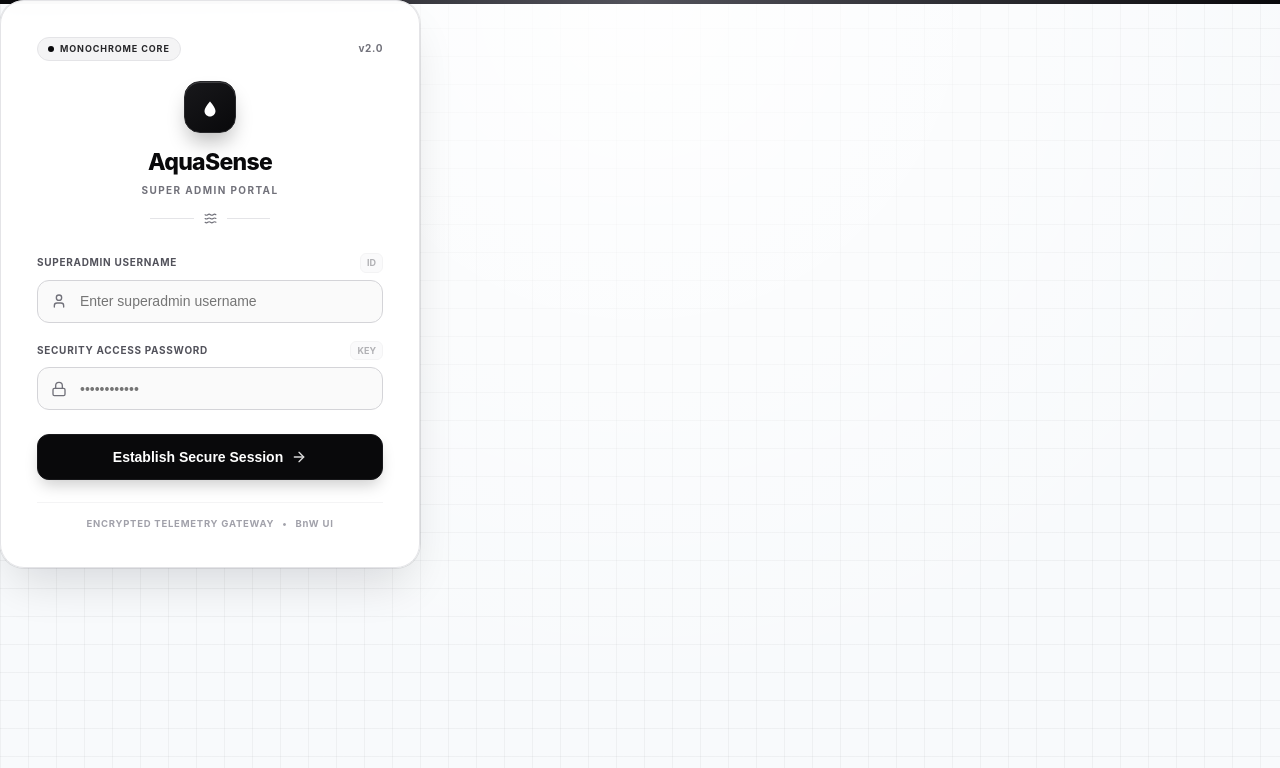
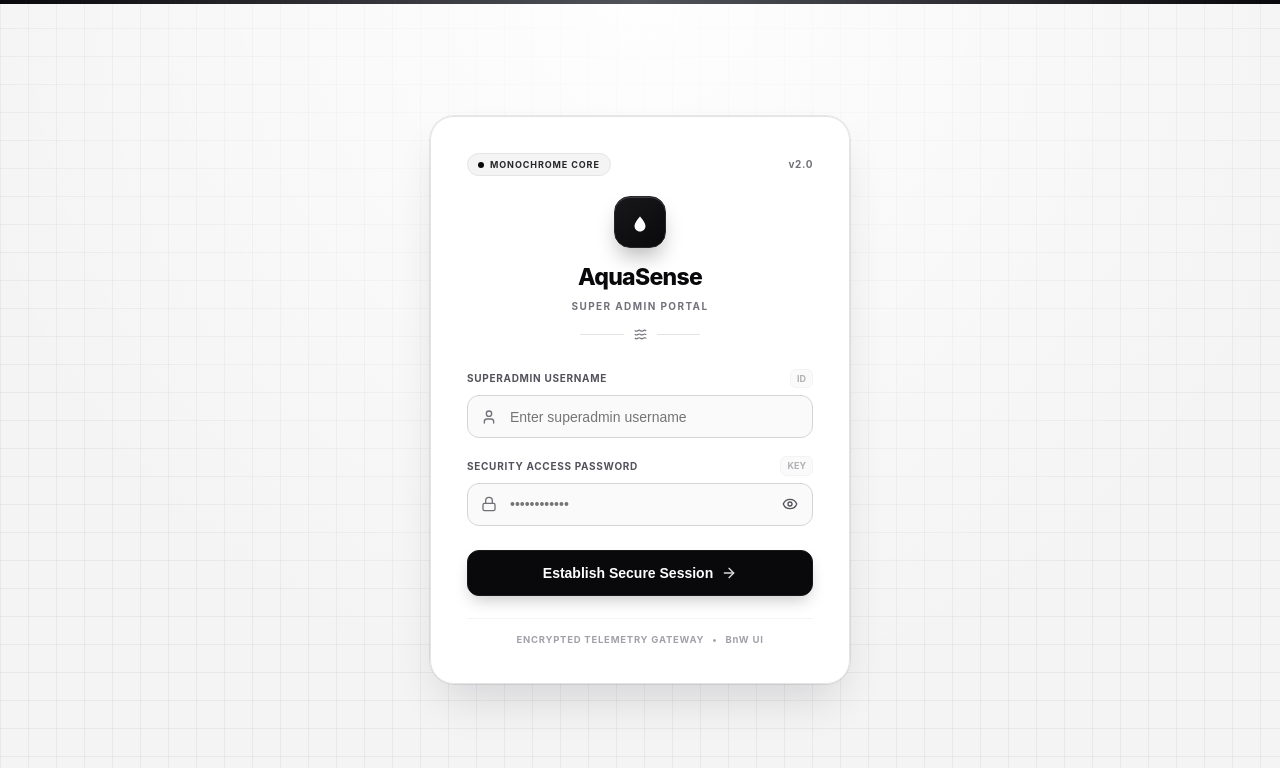
Before and after one commit to akidesuu/aquasensedeploy, a React (Vite) app in the folder web/: page / in a window 1280 px wide. Shown: the top 768 px of the page. Built offline with nearby package versions, Linux system fonts and the light colour scheme; no server answers.

Commit message:
fixed log

```diff
--- a/web/src/Login.tsx
+++ b/web/src/Login.tsx
@@ -1,6 +1,15 @@
 import React, { useState } from 'react';
 import type { FormEvent } from 'react';
-import { ShieldAlert, Lock, User, Loader2, ArrowRight, Waves } from 'lucide-react';
+import {
+  ShieldAlert,
+  Lock,
+  User,
+  Loader2,
+  ArrowRight,
+  Waves,
+  Eye,
+  EyeOff
+} from 'lucide-react';
 
 interface LoginProps {
   onLoginSuccess: (username: string) => void;
@@ -13,6 +22,7 @@ const API_BASE_URL =
 export default function Login({ onLoginSuccess }: LoginProps) {
   const [username, setUsername] = useState('');
   const [password, setPassword] = useState('');
+  const [showPassword, setShowPassword] = useState(false);
   const [focusedField, setFocusedField] = useState<'username' | 'password' | null>(null);
   const [isBtnHovered, setIsBtnHovered] = useState(false);
   const [error, setError] = useState<string | null>(null);
@@ -72,12 +82,8 @@ export default function Login({ onLoginSuccess }: LoginProps) {
   };
 
   return (
-    <div className="aquasense-login-root">
+    <div style={styles.loginContainer}>
       <style>{`
-        @keyframes aq-float-slow {
-          0%, 100% { transform: translateY(0px); }
-          50% { transform: translateY(-6px); }
-        }
         @keyframes aq-shake {
           0%, 100% { transform: translateX(0); }
           20% { transform: translateX(-6px); }
@@ -111,6 +117,16 @@ export default function Login({ onLoginSuccess }: LoginProps) {
           background-color: #ffffff !important;
           border-color: #09090b !important;
           box-shadow: 0 0 0 4px rgba(9, 9, 11, 0.08), 0 8px 16px -6px rgba(0, 0, 0, 0.12) !important;
+        }
+        .aq-eye-btn {
+          transition: background-color 0.2s ease, color 0.2s ease, transform 0.18s ease;
+        }
+        .aq-eye-btn:hover:not(:disabled) {
+          background-color: #e4e4e7 !important;
+          color: #09090b !important;
+        }
+        .aq-eye-btn:active:not(:disabled) {
+          transform: scale(0.92);
         }
         .aq-submit-btn {
           position: relative;
@@ -268,7 +284,7 @@ export default function Login({ onLoginSuccess }: LoginProps) {
               />
               <input
                 id="aq-password"
-                type="password"
+                type={showPassword ? 'text' : 'password'}
                 required
                 disabled={isLoading}
                 value={password}
@@ -277,8 +293,19 @@ export default function Login({ onLoginSuccess }: LoginProps) {
                 onChange={(e) => setPassword(e.target.value)}
                 placeholder="••••••••••••"
                 className="aq-input-box"
-                style={styles.textInput}
+                style={styles.passwordInput}
               />
+              <button
+                type="button"
+                disabled={isLoading}
+                onClick={() => setShowPassword((prev) => !prev)}
+                aria-label={showPassword ? 'Hide password' : 'Show password'}
+                title={showPassword ? 'Hide password' : 'Show password'}
+                className="aq-eye-btn"
+                style={styles.eyeToggleBtn}
+              >
+                {showPassword ? <EyeOff size={16} /> : <Eye size={16} />}
+              </button>
             </div>
           </div>
 
@@ -323,29 +350,32 @@ export default function Login({ onLoginSuccess }: LoginProps) {
 
 const styles: Record<string, React.CSSProperties> = {
   loginContainer: {
-    position: 'relative',
+    position: 'fixed',
+    inset: 0,
     display: 'flex',
     justifyContent: 'center',
     alignItems: 'center',
     minHeight: '100vh',
-    width: '100%',
+    width: '100vw',
     backgroundColor: '#f4f4f5',
     fontFamily: 'Inter, -apple-system, BlinkMacSystemFont, sans-serif',
     boxSizing: 'border-box',
     padding: '20px',
-    overflow: 'hidden'
+    overflowY: 'auto',
+    overflowX: 'hidden',
+    zIndex: 50
   },
   gridBackdrop: {
-    position: 'absolute',
+    position: 'fixed',
     inset: 0,
     backgroundImage:
-      'radial-gradient(circle at 50% 0%, rgba(255, 255, 255, 0.9), transparent 70%), linear-gradient(to right, rgba(24, 24, 27, 0.045) 1px, transparent 1px), linear-gradient(to bottom, rgba(24, 24, 27, 0.045) 1px, transparent 1px)',
+      'radial-gradient(circle at 50% 0%, rgba(255, 255, 255, 0.92), transparent 70%), linear-gradient(to right, rgba(24, 24, 27, 0.05) 1px, transparent 1px), linear-gradient(to bottom, rgba(24, 24, 27, 0.05) 1px, transparent 1px)',
     backgroundSize: '100% 100%, 28px 28px, 28px 28px',
     pointerEvents: 'none',
     zIndex: 0
   },
   topAccentBar: {
-    position: 'absolute',
+    position: 'fixed',
     top: 0,
     left: 0,
     right: 0,
@@ -356,9 +386,10 @@ const styles: Record<string, React.CSSProperties> = {
   loginCard: {
     position: 'relative',
     zIndex: 2,
+    margin: 'auto',
     width: '100%',
     maxWidth: '420px',
-    backgroundColor: 'rgba(255, 255, 255, 0.96)',
+    backgroundColor: 'rgba(255, 255, 255, 0.97)',
     backdropFilter: 'blur(12px)',
     padding: 'clamp(24px, 5vw, 36px)',
     borderRadius: '24px',
@@ -513,6 +544,32 @@ const styles: Record<string, React.CSSProperties> = {
     outline: 'none',
     boxSizing: 'border-box'
   },
+  passwordInput: {
+    width: '100%',
+    padding: '12.5px 44px 12.5px 42px',
+    fontSize: '14px',
+    color: '#09090b',
+    backgroundColor: '#fafafa',
+    border: '1px solid #d4d4d8',
+    borderRadius: '12px',
+    outline: 'none',
+    boxSizing: 'border-box'
+  },
+  eyeToggleBtn: {
+    position: 'absolute',
+    right: '8px',
+    width: '30px',
+    height: '30px',
+    borderRadius: '8px',
+    border: 'none',
+    backgroundColor: 'transparent',
+    color: '#52525b',
+    display: 'flex',
+    alignItems: 'center',
+    justifyContent: 'center',
+    cursor: 'pointer',
+    zIndex: 2
+  },
   submitBtn: {
     display: 'flex',
     justifyContent: 'center',
```
